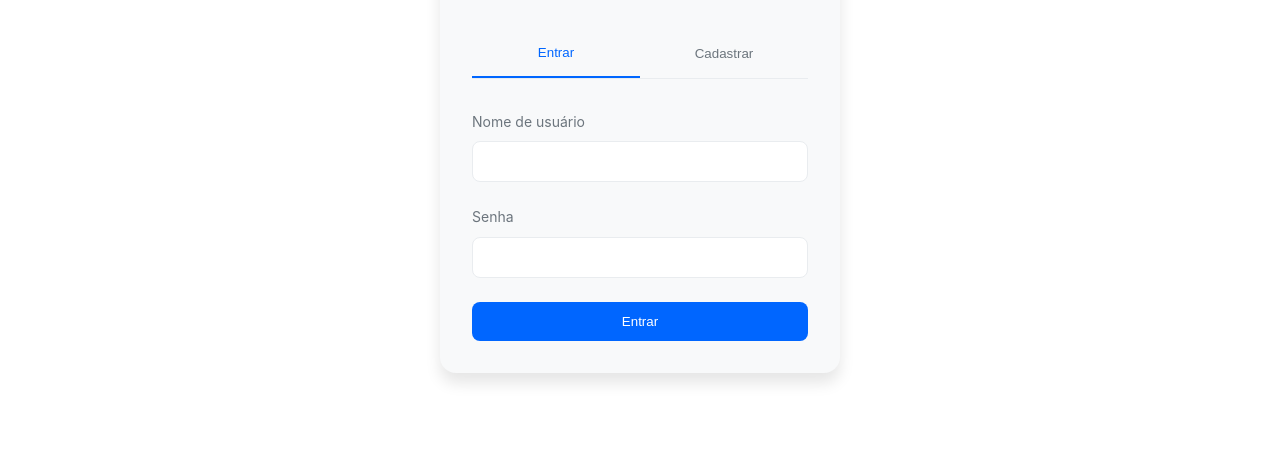
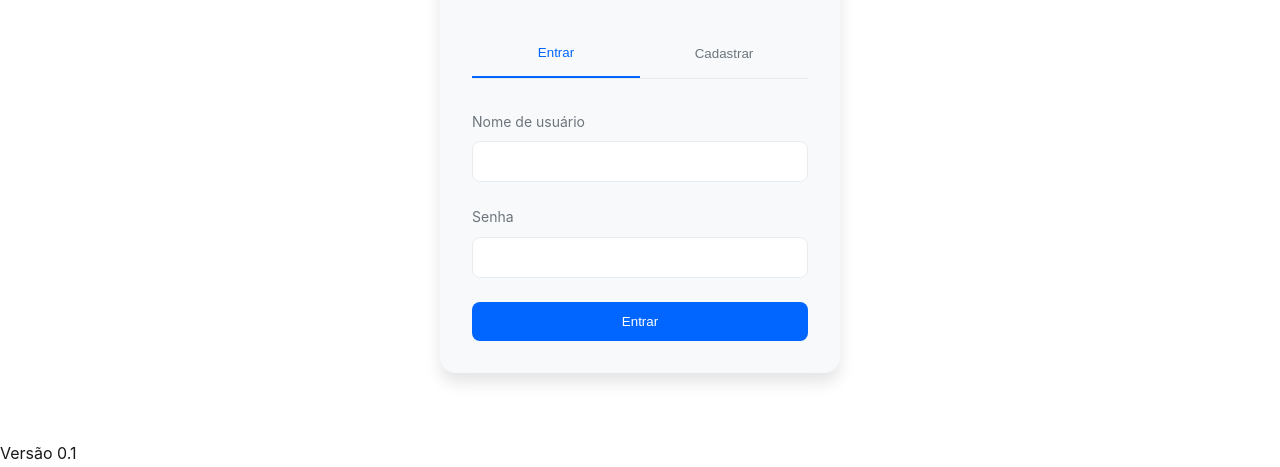
Before and after one commit to DealeGear/Synapse, a plain HTML site: page index.html in a window 1280 px wide. Shown: the part 359-826 px from the top of the page. Before the commit the page ends 800 px from the top, so only its background shows below. Drawn offline with Linux system fonts and the light colour scheme.

Commit message:
Adição de informação da versão do app

```diff
--- a/index.html
+++ b/index.html
@@ -304,5 +304,6 @@
     </div>
 
     <script src="script.js"></script>
+    <footer>Versão 0.1</footer>
 </body>
 </html>
```
